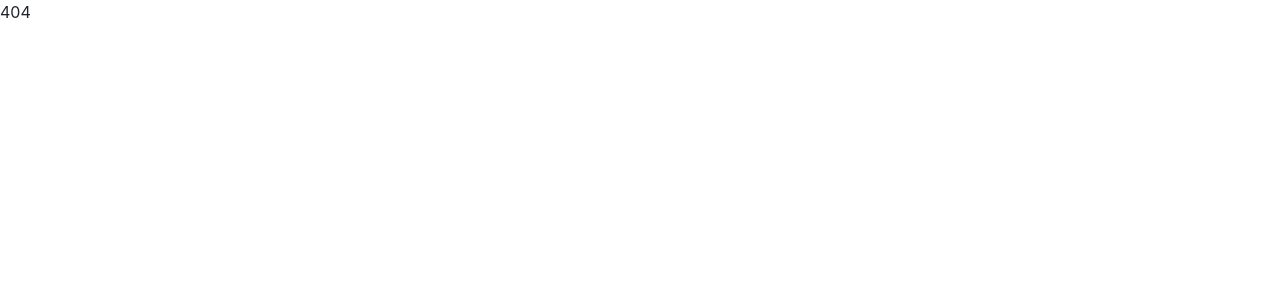
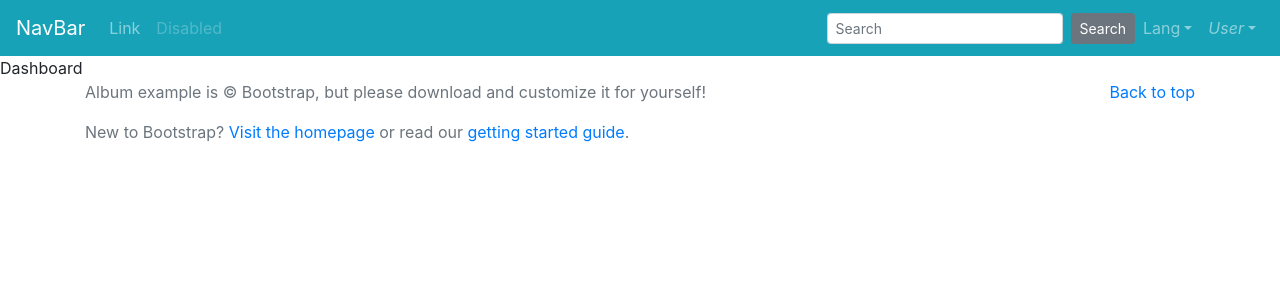
Before and after one commit to rujealfon/vuejs-boilerplate, a Vue app: page /dashboard in a window 1280 px wide. Shown: the top 300 px of the page. Built offline with nearby package versions, Linux system fonts and the light colour scheme; sample sign-in values are in the browser's storage.

Commit message:
filters, global console

```diff
--- a/src/App.vue
+++ b/src/App.vue
@@ -7,21 +7,21 @@
 </template>
 
 <script>
-const pageLayout = "page";
-
 export default {
   computed: {
     layout() {
-      return (this.$route.meta.layout || pageLayout) + "-layout";
+      return `${this.$route.meta.layout}-layout`;
     }
   },
+
   created() {
     // nothing defined here (when this.$route.path is other than "/")
-    console.log(this.$route, this.$route.meta.layout);
+    this.$console(this.$route.meta.layout, this.$route);
   },
+
   updated() {
     // something defined here whatever the this.$route.path
-    console.log(this.$route, this.$route.meta.layout);
+    this.$console(this.$route.meta.layout, this.$route);
   }
 };
 </script>
--- a/src/components/PageFooter.vue
+++ b/src/components/PageFooter.vue
@@ -23,4 +23,4 @@
 export default {};
 </script>
 
-<style></style>
+<style scoped></style>
--- a/src/components/PageHeader.vue
+++ b/src/components/PageHeader.vue
@@ -2,15 +2,12 @@
   <header>
     <b-navbar toggleable="lg" type="dark" variant="info">
       <b-navbar-brand href="#">NavBar</b-navbar-brand>
-
       <b-navbar-toggle target="nav-collapse"></b-navbar-toggle>
-
       <b-collapse id="nav-collapse" is-nav>
         <b-navbar-nav>
           <b-nav-item href="#">Link</b-nav-item>
           <b-nav-item href="#" disabled>Disabled</b-nav-item>
         </b-navbar-nav>
-
         <!-- Right aligned nav items -->
         <b-navbar-nav class="ml-auto">
           <b-nav-form>
@@ -23,21 +20,19 @@
               >Search</b-button
             >
           </b-nav-form>
-
           <b-nav-item-dropdown text="Lang" right>
             <b-dropdown-item href="#">EN</b-dropdown-item>
             <b-dropdown-item href="#">ES</b-dropdown-item>
             <b-dropdown-item href="#">RU</b-dropdown-item>
             <b-dropdown-item href="#">FA</b-dropdown-item>
           </b-nav-item-dropdown>
-
           <b-nav-item-dropdown right>
             <!-- Using 'button-content' slot -->
             <template slot="button-content"
               ><em>User</em></template
             >
-            <b-dropdown-item href="#">Profile</b-dropdown-item>
-            <b-dropdown-item href="#">Sign Out</b-dropdown-item>
+            <b-dropdown-item to="/login">Login</b-dropdown-item>
+            <b-dropdown-item href="/dashboard">Dashboard</b-dropdown-item>
           </b-nav-item-dropdown>
         </b-navbar-nav>
       </b-collapse>
@@ -49,4 +44,4 @@
 export default {};
 </script>
 
-<style></style>
+<style scoped></style>
--- /dev/null
+++ b/src/filters/index.js
@@ -0,0 +1,12 @@
+export default {
+  install(Vue) {
+    Vue.filter("capitalize", function(value) {
+      if (!value) {
+        return "";
+      }
+
+      value = value.toString();
+      return value.charAt(0).toUpperCase() + value.slice(1);
+    });
+  }
+};
--- a/src/main.js
+++ b/src/main.js
@@ -5,15 +5,30 @@ import App from "./App.vue";
 import Default from "./layouts/Default.vue";
 import Page from "./layouts/Page.vue";
 import Vue from "vue";
+import filters from "./filters";
 import router from "./router";
 
+// production tip
+Vue.config.productionTip = false;
+
+// page layout
 Vue.component("default-layout", Default);
 Vue.component("page-layout", Page);
 
-Vue.config.productionTip = false;
+// filters
+Vue.use(filters);
 
+// global console.log
+Vue.prototype.$console = function(name, value) {
+  if (process.env.NODE_ENV === "development") {
+    console.log(name, value);
+  }
+};
+
+// global css
 import "@/assets/css/global.css";
 
+// initialize
 new Vue({
   router,
   render: h => h(App)
--- /dev/null
+++ b/src/pages/Admin.vue
@@ -0,0 +1,11 @@
+<template>
+  <section>
+    Admin
+  </section>
+</template>
+
+<script>
+export default {};
+</script>
+
+<style scope></style>
--- /dev/null
+++ b/src/pages/Dashboard.vue
@@ -0,0 +1,11 @@
+<template>
+  <section>
+    Dashboard
+  </section>
+</template>
+
+<script>
+export default {};
+</script>
+
+<style scoped></style>
--- a/src/router.js
+++ b/src/router.js
@@ -1,9 +1,12 @@
+// https://github.com/darkylmnx/Layout-system-with-vue-and-vue-router
+// https://scotch.io/tutorials/vue-authentication-and-route-handling-using-vue-router
+
 import Vue from "vue";
 import Router from "vue-router";
 
 Vue.use(Router);
 
-export default new Router({
+let router = new Router({
   mode: "history",
   base: process.env.BASE_URL,
 
@@ -11,19 +14,70 @@ export default new Router({
     {
       path: "/",
       name: "home",
-      component: require("./pages/Home.vue").default // load sync home
+      meta: { layout: "page" },
+      component: require("@/pages/static/Home.vue").default
     },
     {
       path: "/login",
       name: "login",
-      meta: { layout: "default" },
-      component: () => import("./pages/auth/Login.vue")
+      meta: { layout: "default", guest: true },
+      component: require("@/pages/auth/Login.vue").default
+      // component: () => import("./pages/auth/Login.vue")
+    },
+    {
+      path: "/dashboard",
+      name: "dashboard",
+      meta: { layout: "page", guest: true, requiresAuth: true },
+      component: require("@/pages/Dashboard.vue").default
+    },
+    {
+      path: "/admin",
+      name: "admin",
+      meta: {
+        layout: "page",
+        guest: true,
+        requiresAuth: true,
+        isAdmin: true
+      },
+      component: require("@/pages/Admin.vue").default
     },
     {
       path: "*",
       name: "404*",
       meta: { layout: "default" },
-      component: require("@/pages/404.vue").default // load sync home
+      component: require("@/pages/static/404.vue").default
     }
   ]
 });
+
+router.beforeEach((to, from, next) => {
+  if (to.matched.some(record => record.meta.requiresAuth)) {
+    if (localStorage.getItem("jwt") == null) {
+      next({
+        path: "/login",
+        params: { nextUrl: to.fullPath }
+      });
+    } else {
+      let user = JSON.parse(localStorage.getItem("user"));
+      if (to.matched.some(record => record.meta.isAdmin)) {
+        if (user.isAdmin == 1) {
+          next();
+        } else {
+          next({ name: "dashboard" });
+        }
+      } else {
+        next();
+      }
+    }
+  } else if (to.matched.some(record => record.meta.guest)) {
+    if (localStorage.getItem("jwt") == null) {
+      next();
+    } else {
+      next({ name: "dashboard" });
+    }
+  } else {
+    next();
+  }
+});
+
+export default router;
```
Also changed, not shown: src/pages/static/404.vue (renamed from src/pages/404.vue), src/pages/static/Home.vue (renamed from src/pages/Home.vue).
